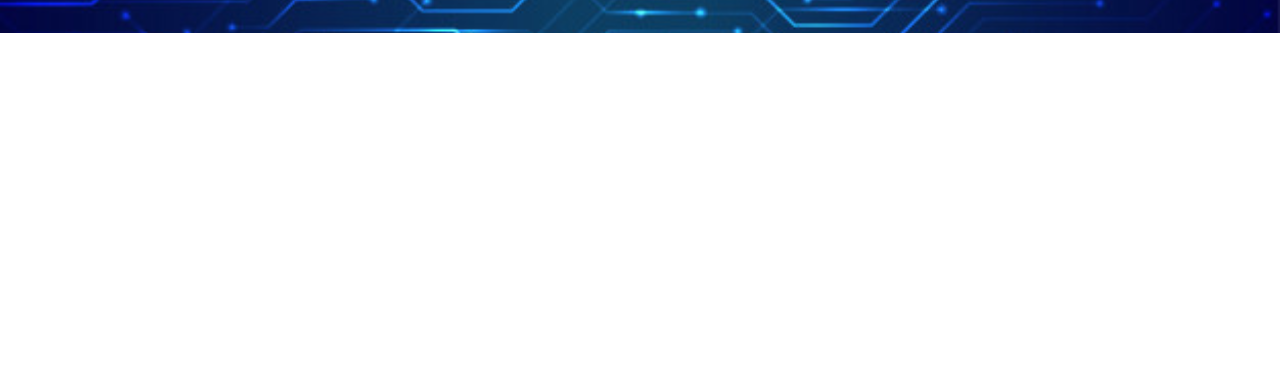
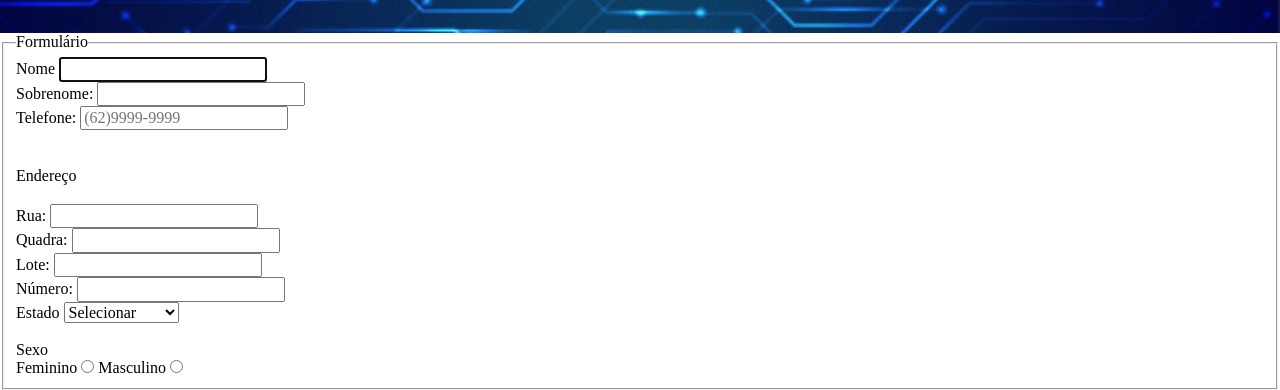
Before and after one commit to patrickbeltrao/Projeto-02, a plain HTML site: page index.html in a window 1280 px wide. Shown: the part 2114-2504 px from the top of the page. Before the commit the page ends 2147 px from the top, so only its background shows below. Drawn offline with Linux system fonts and the light colour scheme.

Commit message:
inserindo formulario

```diff
--- a/index.html
+++ b/index.html
@@ -83,11 +83,58 @@
                 </article>
 
 
-
-
             </section>
 
             <section id="section-2">
+
+                <form action="" >
+                    <fieldset>
+                        <legend>Formulário</legend>
+                        <label for="ipt-nome">Nome</label>
+                        <input type="text" autofocus id="ipt-nome"> <br>
+                        <label for="ipt-sobrenome">Sobrenome: </label>
+                        <input type="text" id="ipt-sobrenome"><br>
+                        <label for="ipt-tel">Telefone: </label>
+                        <input type="tel" id="ipt-tel" placeholder="(62)9999-9999">
+                        <br>
+                        <br>
+                        <br>
+                        <label for="">Endereço</label>
+                        <br>
+                        <br>
+                        <label for="ipt-rua">Rua: </label>
+                        <input type="text" id="ipt-rua"><br>
+
+                        <label for="ipt-qd">Quadra: </label>
+                        <input type="text" id="ipt-qd"><br>
+
+                        <label for="ipt-lt">Lote: </label>
+                        <input type="text" id="ipt-lt"><br>
+
+                        <label for="ipt-num">Número: </label>
+                        <input type="text" id="ipt-num">
+                        <br>
+                        <label for="sct">Estado</label>
+                        <select name="" id="sct">
+                            <option value="" id="opt1"> Selecionar</option>
+                            <option value="1" id="opt2">Goiás</option>
+                            <option value="2" id="opt3">Minas Gerais</option>
+                            <option value="3" id="opt4">São Paulo</option>
+                            <option value="4" id="opt5">Rio de Janeiro</option>
+                        </select>
+                        <br>
+                        <br>
+
+                        <label for="">Sexo</label><br>
+                        <label for="ipt-rd1">Feminino
+                            <input type="radio" id="ipt-rd1">
+                        </label>
+
+                        <label for="ipt-rd2">Masculino
+                            <input type="radio" id="ipt-rd2">
+                        </label>
+                    </fieldset>
+                </form>
 
 
 
```
Also changed, not shown: css/style.css (+0 -37 lines).
